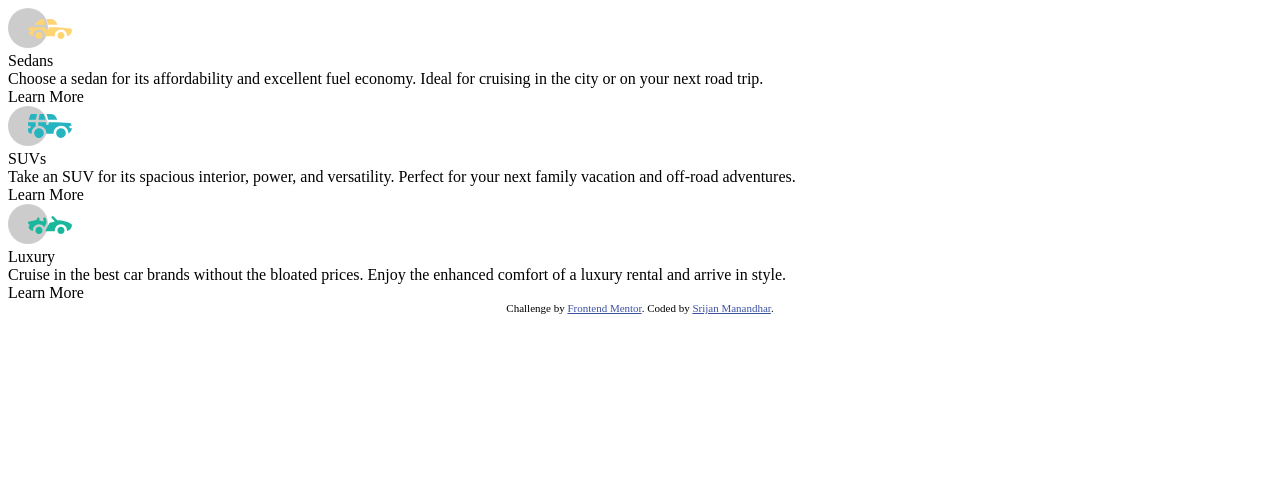
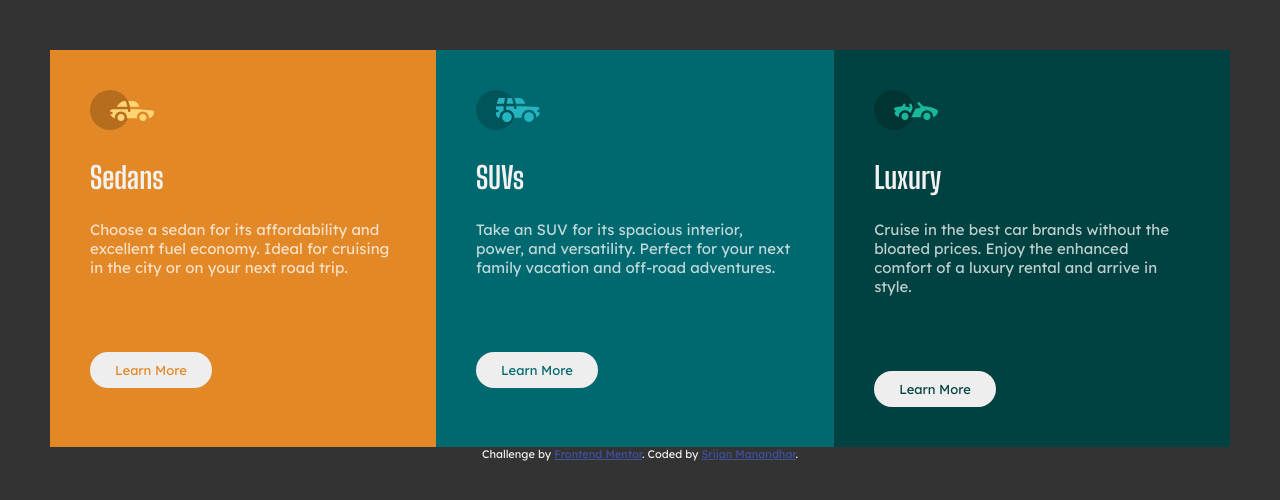
Before and after one commit to srijan-srijan/FM-3-column-card-preview, a plain HTML site: page index.html in a window 1280 px wide. Drawn offline with Linux system fonts and the light colour scheme.

Commit message:
Styled desktop version

```diff
--- a/index.html
+++ b/index.html
@@ -30,7 +30,7 @@
   <body>
     <div class="cards">
       <!-- 1st Column -->
-      <div class="card">
+      <div class="card first">
         <img src="./images/icon-sedans.svg" alt="Sedans Icon" />
         <div class="heading">Sedans</div>
         <div class="sub-heading">
@@ -41,7 +41,7 @@
       </div>
 
       <!-- 2nd Column -->
-      <div class="card">
+      <div class="card second">
         <img src="./images/icon-suvs.svg" alt="Sedans Icon" />
         <div class="heading">SUVs</div>
         <div class="sub-heading">
@@ -52,7 +52,7 @@
       </div>
 
       <!-- 3rd Column -->
-      <div class="card">
+      <div class="card third">
         <img src="./images/icon-luxury.svg" alt="Sedans Icon" />
         <div class="heading">Luxury</div>
         <div class="sub-heading">
--- a/style.css
+++ b/style.css
@@ -13,3 +13,70 @@
   --paragraphColor: hsla(0, 0%, 100%, 0.75);
   --othersColor: hsl(0, 0%, 95%);
 }
+
+* {
+  margin: 0;
+  padding: 0;
+  box-sizing: border-box;
+}
+
+body {
+  color: var(--othersColor);
+  font-family: "Lexend Deca", "Big Shoulders Display";
+  background: #333;
+  padding: 50px;
+}
+
+.cards {
+  display: flex;
+}
+
+.cards .card {
+  padding: 40px;
+}
+
+.cards .card img {
+  margin-bottom: 25px;
+}
+
+.cards .card .heading {
+  font-family: "Big Shoulders Display";
+  font-size: 30px;
+  margin-bottom: 25px;
+}
+
+.cards .card .sub-heading {
+  color: var(--paragraphColor);
+  font-size: 15px;
+  margin-bottom: 75px;
+}
+
+.cards .card .my-btn {
+  background-color: #eee;
+  display: inline-block;
+  padding: 10px 25px;
+  border-radius: 20px;
+  font-size: 13px;
+}
+
+.card.first {
+  background-color: var(--brightOrange);
+}
+.card.second {
+  background-color: var(--darkCyan);
+}
+.card.third {
+  background-color: var(--veryDarkCyan);
+}
+
+.card.first .my-btn {
+  color: var(--brightOrange);
+}
+
+.card.second .my-btn {
+  color: var(--darkCyan);
+}
+
+.card.third .my-btn {
+  color: var(--veryDarkCyan);
+}
```
